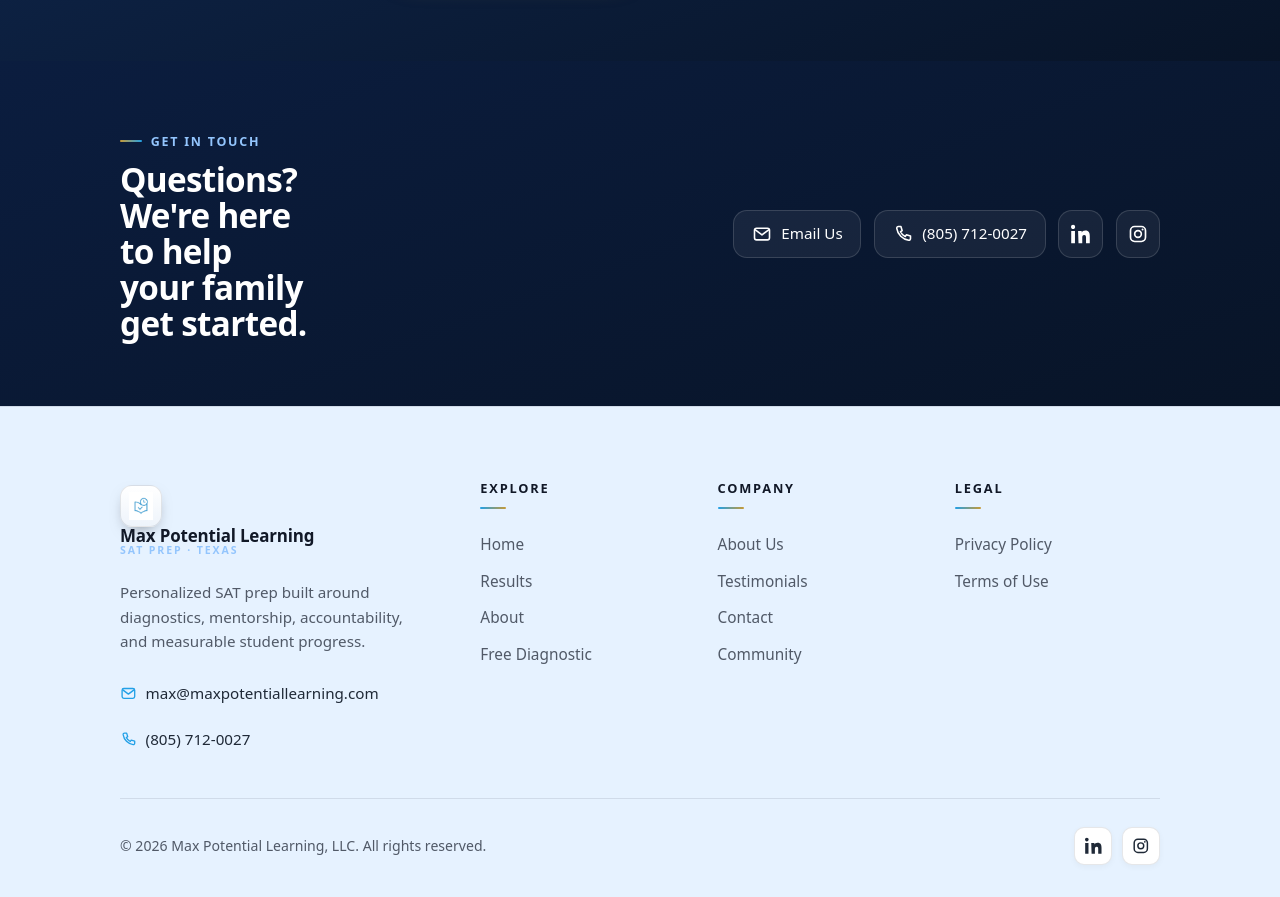
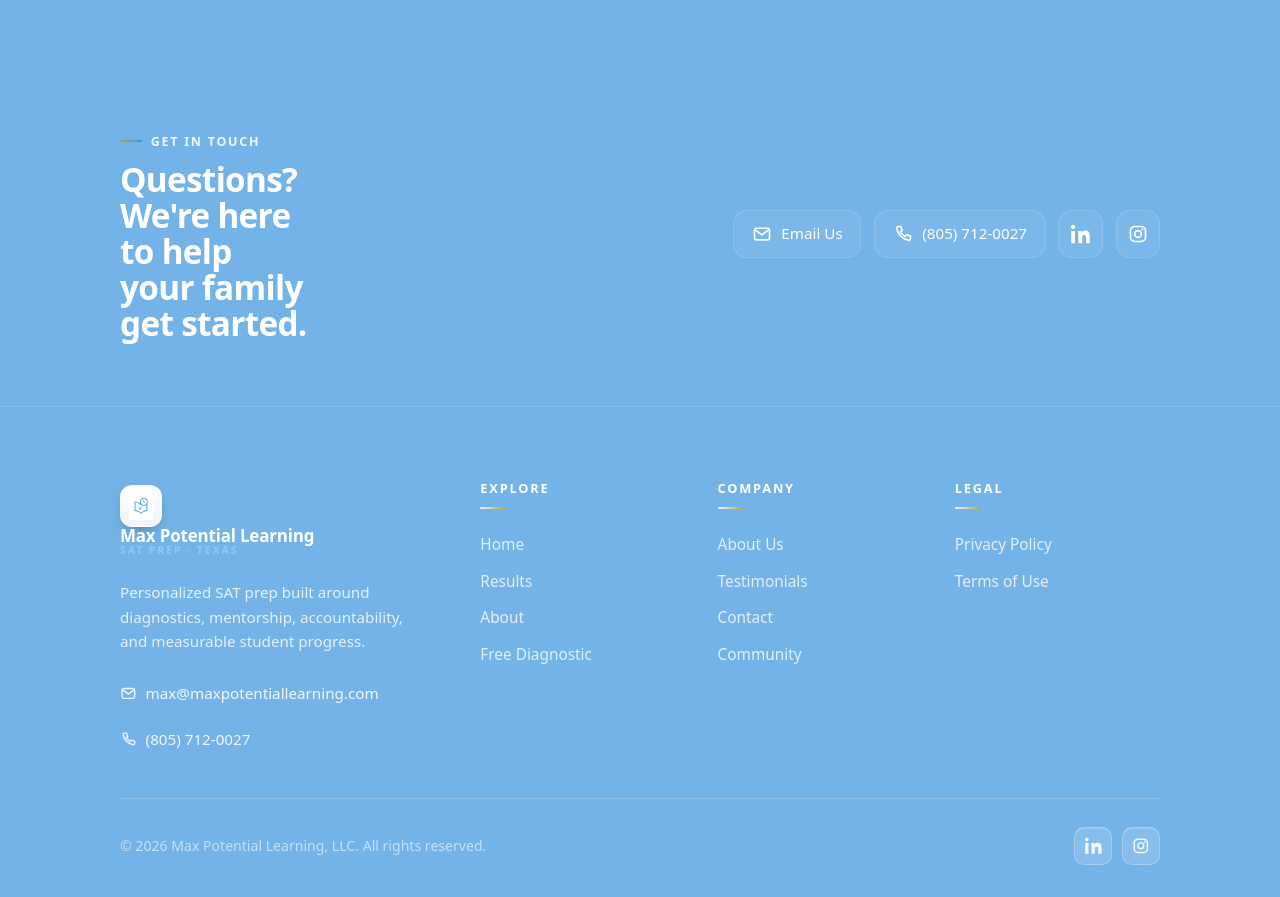
Before and after one commit to riaanpatelhp-debug/Max-SAT-website, a plain HTML site: page index.html in a window 1280 px wide. Shown: the part 4260-5157 px from the top of the page. Drawn offline with Linux system fonts and the light colour scheme; animation ran at ten frames a second.

Commit message:
Apply client blue (#74B3E8) to ctaband, contactbar, and footer
Replaces navy gradient on the CTA band and contact bar, and replaces the previous light-panel blue on the footer, with the medium sky blue the client requested. White text retained throughout; social pill buttons updated to frosted-white on the new background.

```diff
--- a/assets/css/styles.css
+++ b/assets/css/styles.css
@@ -1156,15 +1156,13 @@ h3 { font-size: 1.2rem; font-weight: 700; letter-spacing: -0.01em; }
   overflow: hidden;
   color: #fff;
   text-align: center;
-  background:
-    radial-gradient(700px 360px at 50% -20%, rgba(34,160,231,.28), transparent 60%),
-    linear-gradient(160deg, var(--navy-700) 0%, var(--navy-900) 100%);
+  background: #74B3E8;
 }
 .ctaband::after {
   content: "";
   position: absolute;
   inset: 0;
-  background-image: radial-gradient(rgba(255,255,255,.06) 1px, transparent 1px);
+  background-image: radial-gradient(rgba(255,255,255,.08) 1px, transparent 1px);
   background-size: 28px 28px;
   mask-image: radial-gradient(60% 80% at 50% 0%, #000, transparent 75%);
 }
@@ -1182,7 +1180,7 @@ h3 { font-size: 1.2rem; font-weight: 700; letter-spacing: -0.01em; }
    Contact / social bar
    ============================================================ */
 .contactbar {
-  background: linear-gradient(160deg, var(--navy-800), var(--navy-900));
+  background: #74B3E8;
   color: #fff;
   position: relative;
 }
@@ -1194,7 +1192,7 @@ h3 { font-size: 1.2rem; font-weight: 700; letter-spacing: -0.01em; }
   gap: 1.5rem;
 }
 .contactbar__lead { max-width: 30ch; }
-.contactbar__lead .eyebrow { color: #93c5fd; }
+.contactbar__lead .eyebrow { color: rgba(255,255,255,.9); }
 .contactbar__lead h2 { color: #fff; font-size: clamp(1.5rem, 2.6vw, 2.1rem); margin-top: .7rem; }
 .contactbar__links {
   display: flex;
@@ -1228,24 +1226,24 @@ h3 { font-size: 1.2rem; font-weight: 700; letter-spacing: -0.01em; }
    Footer
    ============================================================ */
 .footer {
-  background: var(--inner-bg);
-  color: var(--muted);
+  background: #74B3E8;
+  color: rgba(255,255,255,.82);
   padding-block: clamp(3rem, 6vw, 4.5rem) 2rem;
-  border-top: 1px solid var(--border);
+  border-top: 1px solid rgba(255,255,255,.15);
 }
 .footer__top {
   display: grid;
   grid-template-columns: 1.6fr 1fr 1fr 1fr;
   gap: 2rem;
   padding-bottom: 2.5rem;
-  border-bottom: 1px solid var(--border);
-}
-.footer .brand__name, .footer .brand { color: var(--text); }
-.footer .brand__badge { border: 1px solid var(--border); }
+  border-bottom: 1px solid rgba(255,255,255,.18);
+}
+.footer .brand__name, .footer .brand { color: #fff; }
+.footer .brand__badge { border: 1px solid rgba(255,255,255,.25); }
 .footer__about { margin-top: 1.1rem; max-width: 34ch; font-size: .95rem; line-height: 1.6; }
 .footer__col h4 {
   position: relative;
-  color: var(--text);
+  color: #fff;
   font-family: var(--font-sans);
   font-size: .8rem;
   letter-spacing: .14em;
@@ -1260,29 +1258,29 @@ h3 { font-size: 1.2rem; font-weight: 700; letter-spacing: -0.01em; }
   left: 0; bottom: 0;
   width: 26px; height: 2px;
   border-radius: 2px;
-  background: linear-gradient(90deg, var(--blue), var(--gold));
+  background: linear-gradient(90deg, rgba(255,255,255,.9), var(--gold));
 }
 .footer__col a {
   display: block;
   padding: .4rem 0;
-  color: var(--muted);
+  color: rgba(255,255,255,.8);
   font-size: .96rem;
   transition: color .2s ease, padding-left .2s var(--ease-out);
 }
 @media (hover: hover) and (pointer: fine) {
-  .footer__col a:hover { color: var(--blue2); padding-left: 4px; }
+  .footer__col a:hover { color: #fff; padding-left: 4px; }
 }
 .footer__contact { margin-top: 1.4rem; display: grid; gap: .6rem; }
 .footer__contact a {
   display: inline-flex;
   align-items: center;
   gap: .55rem;
-  color: var(--text-2);
+  color: rgba(255,255,255,.9);
   font-size: .95rem;
 }
-.footer__contact svg { width: 1.05rem; height: 1.05rem; color: var(--blue); }
-@media (hover: hover) and (pointer: fine) {
-  .footer__contact a:hover { color: var(--blue2); }
+.footer__contact svg { width: 1.05rem; height: 1.05rem; color: rgba(255,255,255,.9); }
+@media (hover: hover) and (pointer: fine) {
+  .footer__contact a:hover { color: #fff; }
 }
 .footer__bottom {
   display: flex;
@@ -1292,26 +1290,25 @@ h3 { font-size: 1.2rem; font-weight: 700; letter-spacing: -0.01em; }
   gap: 1rem;
   padding-top: 1.75rem;
   font-size: .88rem;
-  color: var(--muted);
+  color: rgba(255,255,255,.6);
 }
 .footer__social { display: flex; gap: .6rem; }
 .footer__social a {
   width: 38px; height: 38px;
   display: grid; place-items: center;
   border-radius: 10px;
-  background: #ffffff;
-  border: 1px solid var(--border);
-  color: var(--text-2);
-  box-shadow: var(--shadow-xs);
+  background: rgba(255,255,255,.15);
+  border: 1px solid rgba(255,255,255,.25);
+  color: rgba(255,255,255,.9);
+  box-shadow: var(--hi-dark);
   transition: transform .2s var(--ease-out), background-color .2s ease, color .2s, box-shadow .2s ease;
 }
 .footer__social svg { width: 1.1rem; height: 1.1rem; }
 @media (hover: hover) and (pointer: fine) {
   .footer__social a:hover {
     transform: translateY(-2px);
-    background: var(--blue);
+    background: rgba(255,255,255,.28);
     color: #fff;
-    box-shadow: var(--shadow-blue);
   }
 }
 
@@ -1519,8 +1516,9 @@ h1, h2, h3, .h-display, .h-section { text-wrap: balance; }
 .nav :focus-visible,
 .ctaband :focus-visible,
 .contactbar :focus-visible,
+.footer :focus-visible,
 .statframe :focus-visible,
-.on-dark :focus-visible { outline-color: #93c5fd; outline-offset: 3px; }
+.on-dark :focus-visible { outline-color: rgba(255,255,255,.9); outline-offset: 3px; }
 
 .marquee__track { will-change: transform; }
 
```
